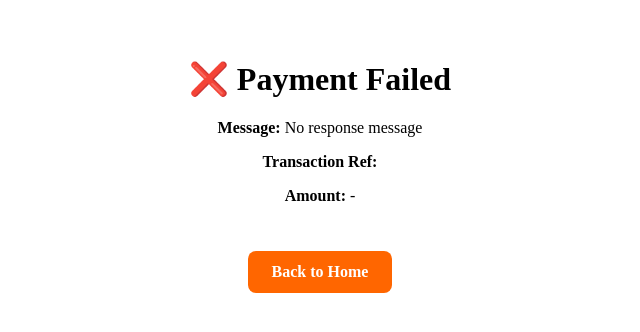
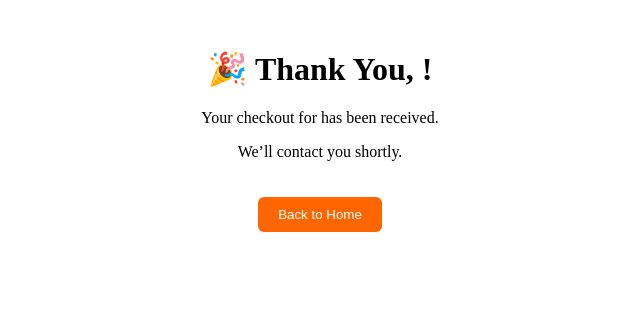
Before and after one commit to naspro-tech/naspro, a Next.js app: page /thankyou in a window 1280 px wide. Shown: the top 332 px of the page, without its empty margins (320-960 px from the left). Built offline with nearby package versions, Linux system fonts and the light colour scheme.

Commit message:
Update thankyou.js

```diff
--- a/pages/thankyou.js
+++ b/pages/thankyou.js
@@ -1,55 +1,31 @@
-// /pages/thankyou.js
-import { useEffect, useState } from "react";
 import { useRouter } from "next/router";
 
 export default function ThankYou() {
   const router = useRouter();
-  const [txnData, setTxnData] = useState(null);
-
-  useEffect(() => {
-    if (router.isReady) {
-      // Get JazzCash redirect params from query string
-      setTxnData(router.query);
-    }
-  }, [router.isReady, router.query]);
-
-  if (!txnData) {
-    return <p style={{ textAlign: "center", marginTop: 80 }}>Loading...</p>;
-  }
-
-  const { pp_ResponseCode, pp_ResponseMessage, pp_TxnRefNo, pp_Amount } = txnData;
-
-  const isSuccess = pp_ResponseCode === "000"; // JazzCash success code
+  const { service, name } = router.query;
 
   return (
-    <div style={{ maxWidth: 600, margin: "60px auto", textAlign: "center" }}>
-      <h1>{isSuccess ? "🎉 Payment Successful!" : "❌ Payment Failed"}</h1>
+    <div style={{ maxWidth: 600, margin: "50px auto", textAlign: "center" }}>
+      <h1>🎉 Thank You, {name}!</h1>
+      <p>
+        Your checkout for <strong>{service}</strong> has been received.
+      </p>
+      <p>We’ll contact you shortly.</p>
 
-      <p>
-        <strong>Message:</strong> {pp_ResponseMessage || "No response message"}
-      </p>
-      <p>
-        <strong>Transaction Ref:</strong> {pp_TxnRefNo}
-      </p>
-      <p>
-        <strong>Amount:</strong> {pp_Amount ? `${pp_Amount} PKR (paisa)` : "-"}
-      </p>
-
-      <a
-        href="/"
+      <button
+        onClick={() => router.push("/")}
         style={{
-          marginTop: 30,
-          display: "inline-block",
-          backgroundColor: "#ff6600",
+          marginTop: 20,
+          padding: "10px 20px",
+          background: "#ff6600",
           color: "#fff",
-          padding: "12px 24px",
-          borderRadius: 8,
-          fontWeight: "600",
-          textDecoration: "none",
+          border: "none",
+          borderRadius: 6,
+          cursor: "pointer",
         }}
       >
         Back to Home
-      </a>
+      </button>
     </div>
   );
 }
```
